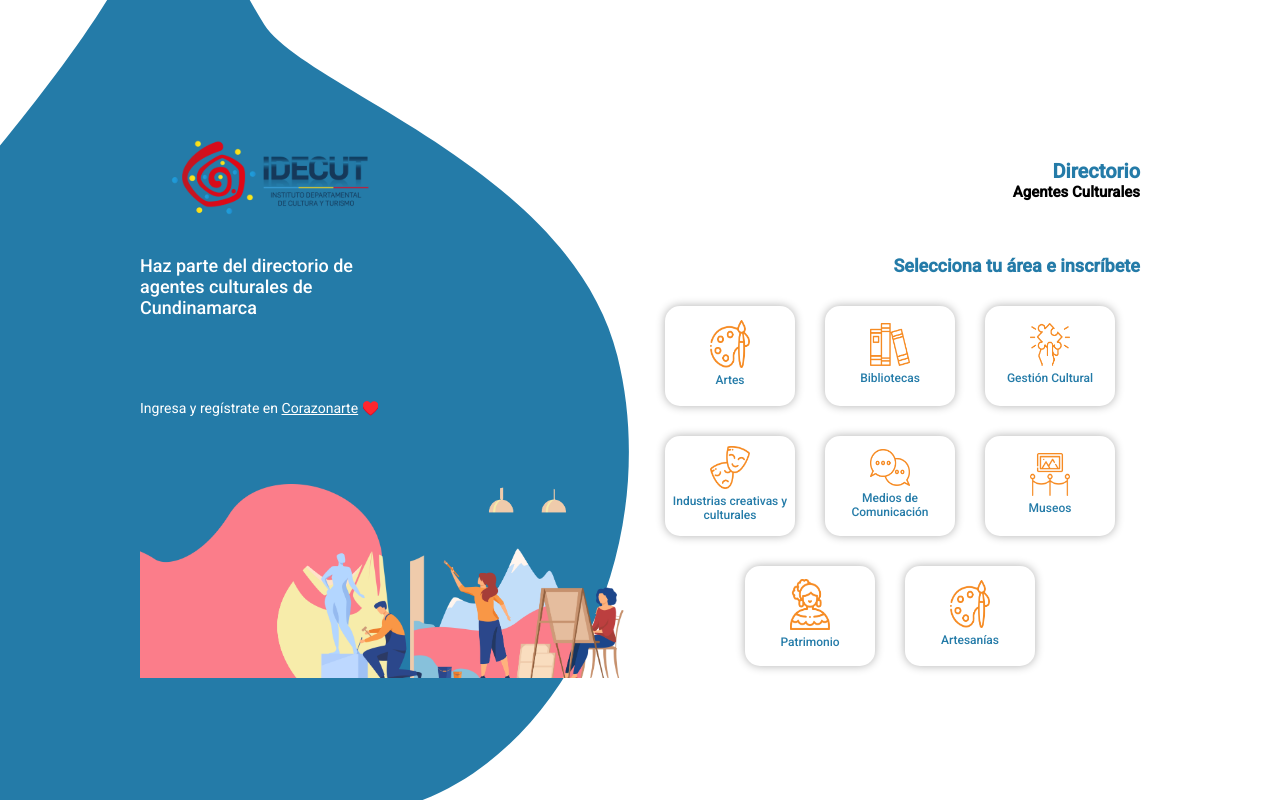
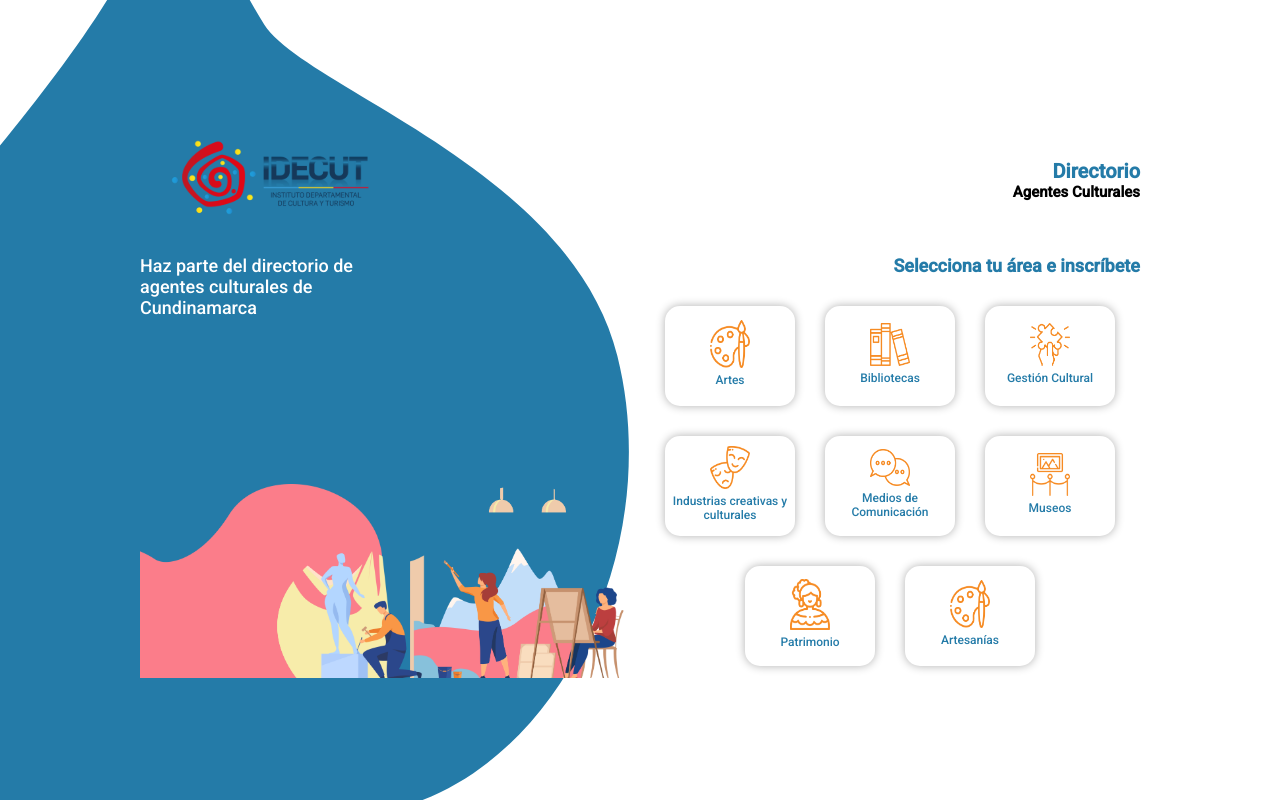
Before and after one commit to Alpacorp/centro-innovacion-idecut, a React (Create React App) app: page /directorio-cultural in a window 1280 px wide. Built offline with nearby package versions, Linux system fonts and the light colour scheme.

Commit message:
add react helmet to change title in to diferent pages

```diff
--- a/package.json
+++ b/package.json
@@ -13,6 +13,7 @@
     "animate.css": "^4.1.1",
     "react": "^18.1.0",
     "react-dom": "^18.1.0",
+    "react-helmet": "^6.1.0",
     "react-router-dom": "^6.3.0",
     "react-scripts": "5.0.1",
     "sass": "^1.51.0",
@@ -43,5 +44,8 @@
       "last 1 firefox version",
       "last 1 safari version"
     ]
+  },
+  "devDependencies": {
+    "@types/react-helmet": "^6.1.5"
   }
 }
--- a/src/Components/ContentDirectory/ContentDirectory.tsx
+++ b/src/Components/ContentDirectory/ContentDirectory.tsx
@@ -1,4 +1,4 @@
-import { Link } from "react-router-dom";
+import { Helmet } from "react-helmet";
 import {
   artIcon,
   culturalIcon,
@@ -15,17 +15,15 @@ const ContentDirectory = () => {
   return (
     <>
       <section className="content-directory">
+        <Helmet>
+          <title>Directorio Cultural</title>
+        </Helmet>
         <div className="container">
           <main>
             <div className="main-content">
               <h2>
                 Haz parte del directorio de agentes culturales de Cundinamarca
               </h2>
-              <h3>
-                Ingresa y regístrate en{" "}
-                <Link to="/corazonarte">Corazonarte</Link>
-                <span className="emoji"> ♥️</span>
-              </h3>
               <figure>
                 <img src={footerDirImg} alt="idecut" />
               </figure>
```
Also changed, not shown: 1 other file (tests, documents, lock files or other folders).
